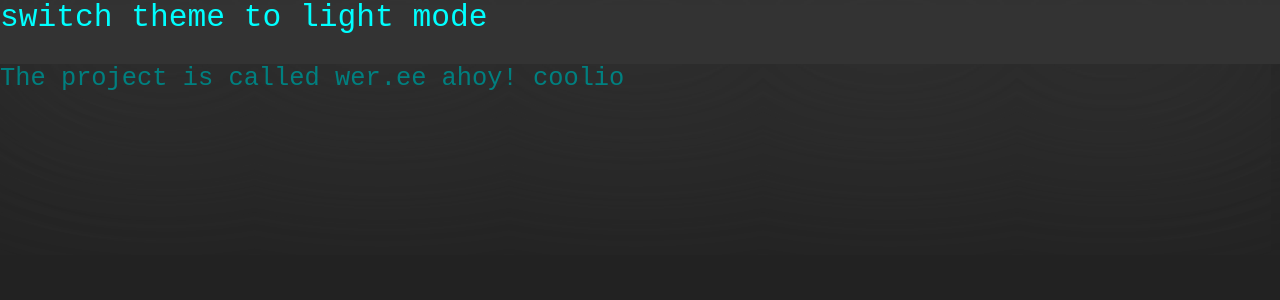
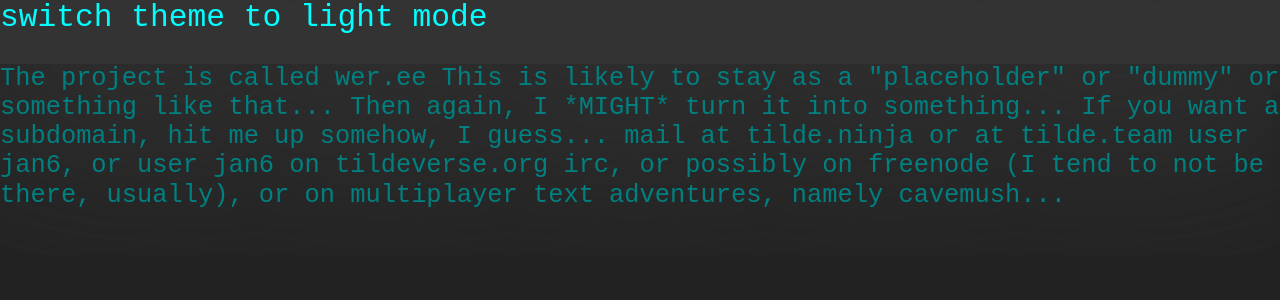
Before and after one commit to Jan69/wer.ee, a Jekyll site: the page built from docs/index.md, in a window 1280 px wide. Shown: the top 300 px of the page. Built offline with Jekyll 4.4.1, drawn with Linux system fonts in a browser that asks for light colours; our own code applies the rules of GitHub Pages for plain Markdown files.

Commit message:
Update index.md

```diff
--- a/docs/index.md
+++ b/docs/index.md
@@ -15,8 +15,10 @@
 
  The project is called {{ site.github.project_title }}
 
- ahoy!
+ This is likely to stay as a "placeholder" or "dummy" or something like that...
 
- coolio
+ Then again, I *MIGHT* turn it into something...
+ If you want a subdomain, hit me up somehow, I guess...
+ mail at tilde.ninja or at tilde.team user jan6, or user jan6 on tildeverse.org irc, or possibly on freenode (I tend to not be there, usually), or on multiplayer text adventures, namely cavemush...
 
 </div></body></html>
```
